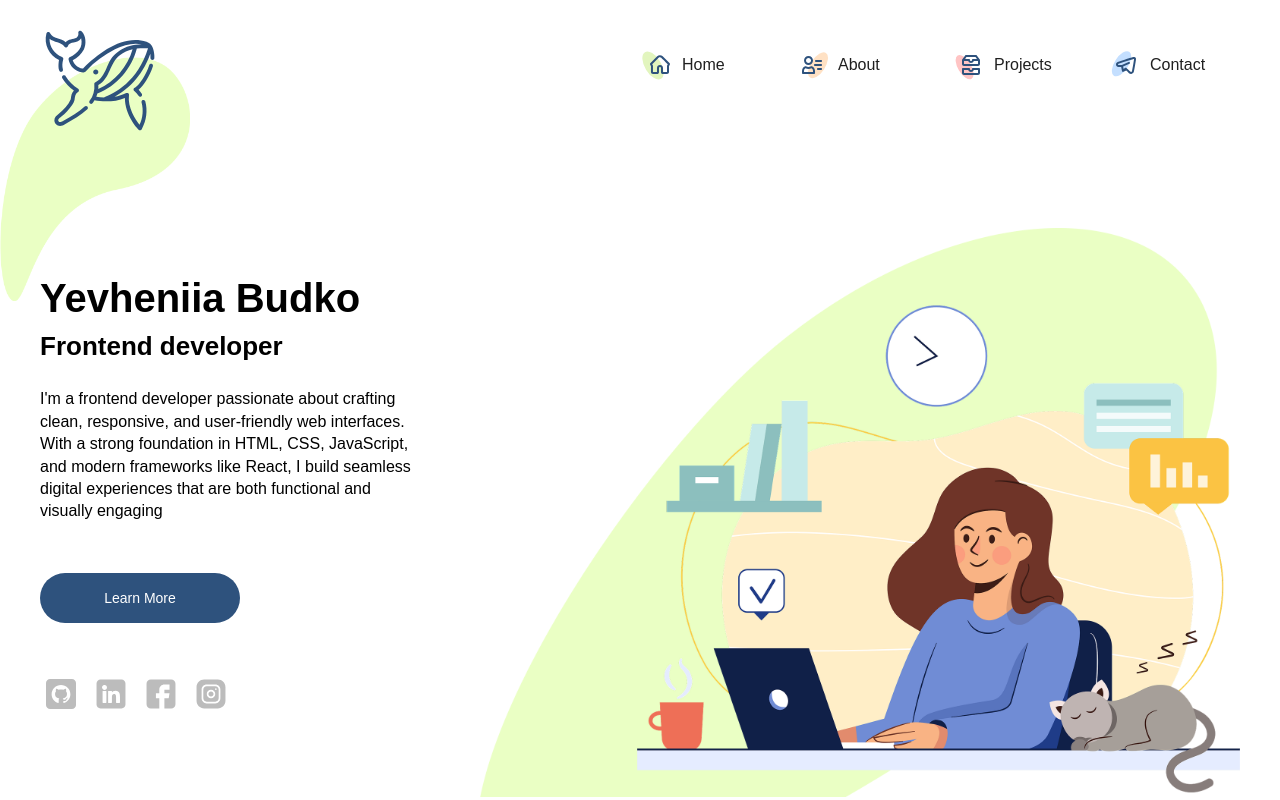
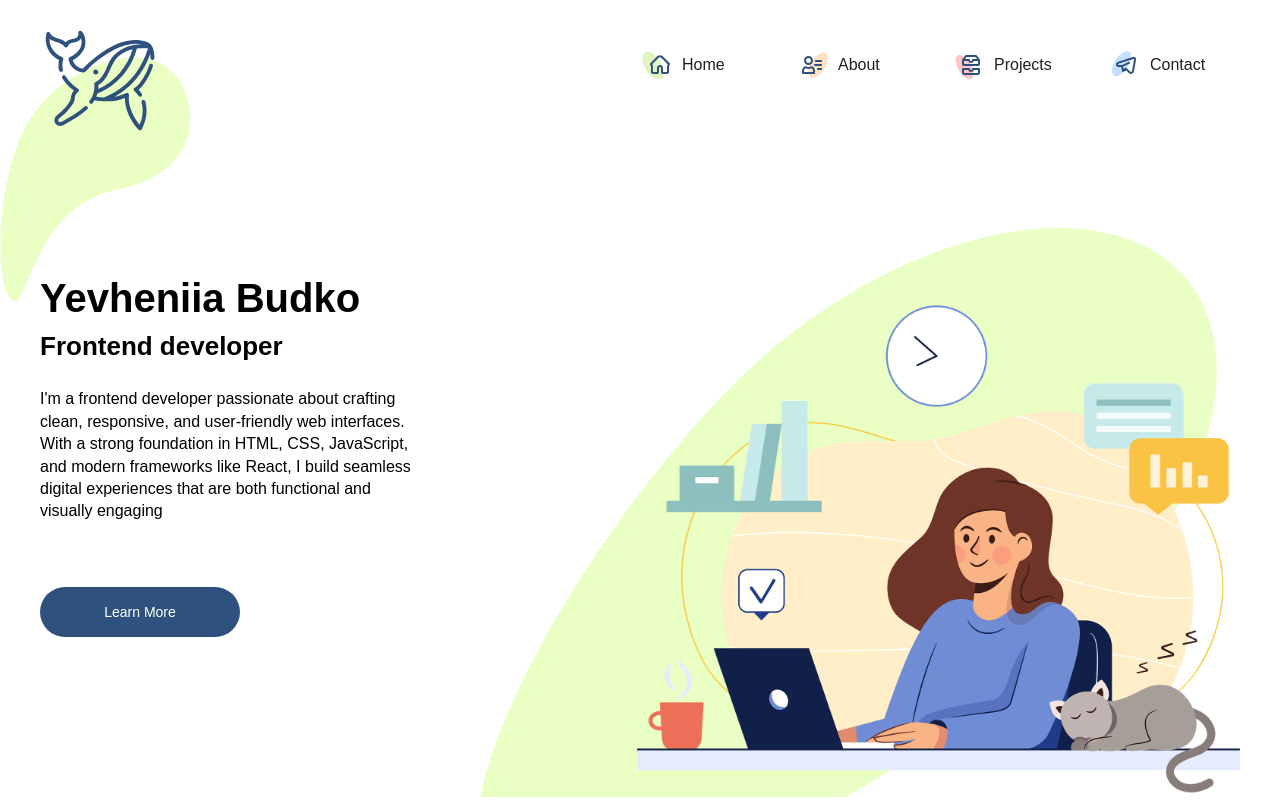
Before and after one commit to ev-indrik/my-portfolio, a React (Vite) app: page / in a window 1280 px wide. Built offline with nearby package versions, Linux system fonts and the light colour scheme.

Commit message:
style: add Footer to Home, change social buttons styles

```diff
--- a/src/components/hero-section/HeroSection.tsx
+++ b/src/components/hero-section/HeroSection.tsx
@@ -78,7 +78,7 @@ const HeroSection: FC<HeroSectionProps> = ({
                         )}
 
 
-                        {isMainButton && (<Row justify={isReversed ? 'end' : 'start'} style={{paddingTop: 50}}>
+                        {isMainButton && (<Row justify={isReversed ? 'end' : 'start'} style={{paddingTop: 64}}>
                             {svgType ? <WebsiteButton
                                     btnType={'primary'}
                                     icon={<SvgIcon type={svgType as IconTypes}/>}
--- a/src/components/website-button/WebsiteButton.scss
+++ b/src/components/website-button/WebsiteButton.scss
@@ -115,7 +115,7 @@
 
         svg {
           path {
-            fill: #27466b;
+            fill: #FFFFFF;
           }
         }
       }
--- a/src/pages/home/Home.tsx
+++ b/src/pages/home/Home.tsx
@@ -15,7 +15,6 @@ const Home: FC = () => {
 
     return (
             <HeroSection
-                isSocialButtons={true}
                 mainTitle={sectionData.mainTitle}
                 subTitle={sectionData.subTitle}
                 description={sectionData.description}
```
